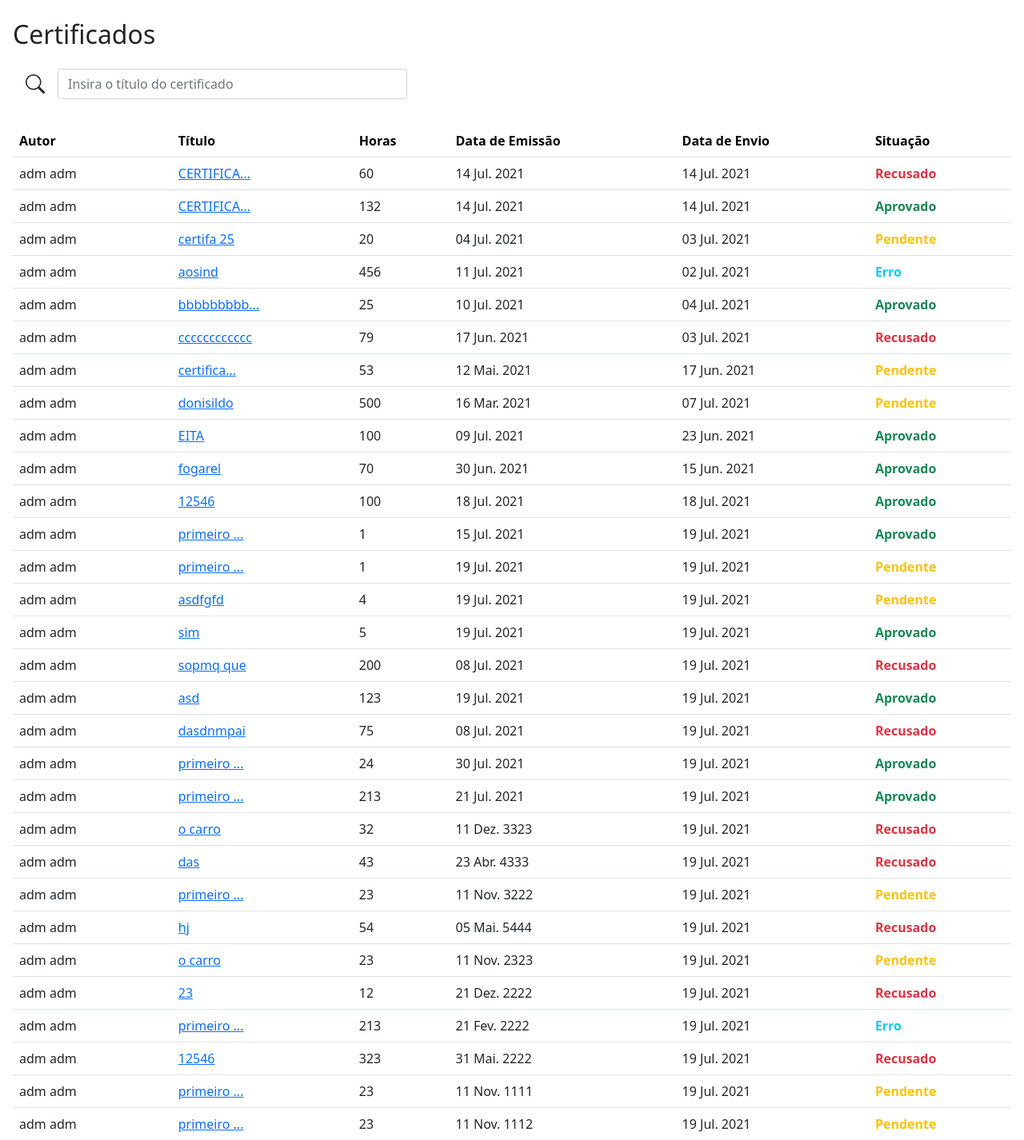
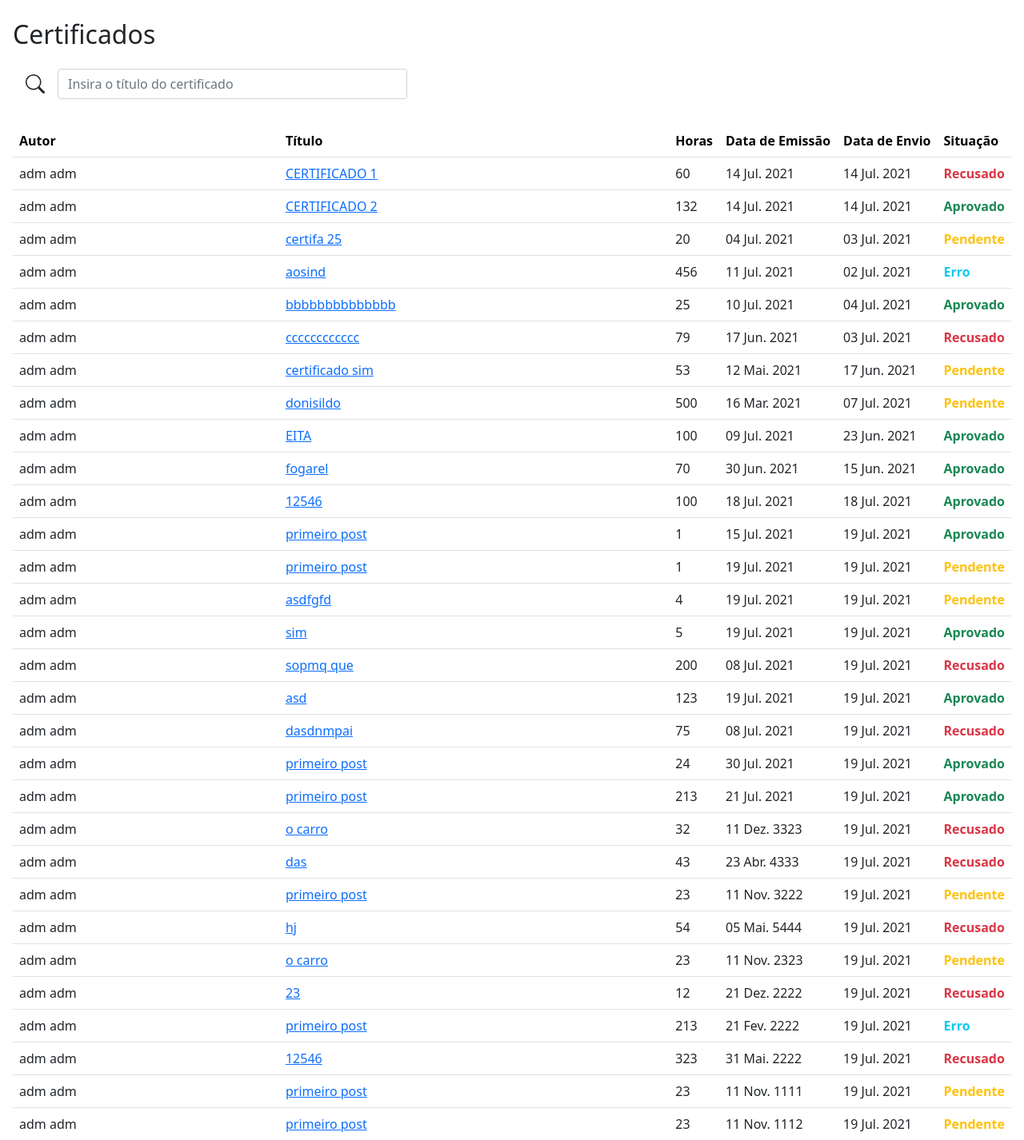
Before and after one commit to PHSouthier/Gerenciamento-e-valida-o-de-certificados, a Django app: page /certificados/todos/ in a window 1280 px wide. Shown: the part 64-1490 px from the top of the page at 80% size. Run offline with Django 3.2, Linux system fonts and the light colour scheme; data comes from the database, SQL or seed files in the repository; both versions use the stored data as it was after the commit.

Commit message:
Apresentação de autor e título arrumado

```diff
--- a/certificados/models.py
+++ b/certificados/models.py
@@ -17,18 +17,18 @@ class Certificado(models.Model):
     def tamanho_titulo(self):
         t = len(self.titulo)
 
-        if t <= 12:
-            return self.titulo[0:12]
+        if t <= 120:
+            return self.titulo[0:120]
         else:
-            return self.titulo[0:9] + "..."
+            return self.titulo[0:117] + "..."
 
     def tamanho_autor(self):
         a = len(self.usuario.first_name + " " + self.usuario.last_name)
 
-        if a <= 11:
-            return (self.usuario.first_name + " " + self.usuario.last_name)[0:11]
+        if a <= 100:
+            return (self.usuario.first_name + " " + self.usuario.last_name)[0:100]
         else:
-            return (self.usuario.first_name + " " + self.usuario.last_name)[0:9] + "..."
+            return (self.usuario.first_name + " " + self.usuario.last_name)[0:97] + "..."
 
 class Categoria(models.Model):
     nome = models.CharField(max_length=100)
--- a/certificados/static/certificados/css.css
+++ b/certificados/static/certificados/css.css
@@ -71,6 +71,14 @@
     left: 50%;
     transform: translate(-50%, 0);
     max-width: 90%;
+    word-break: break-all;
+}
+
+.break-all {
+    word-break: break-all;
+}
+
+.break-word {
     word-wrap: break-word;
 }
 
--- a/certificados/templates/certificados/certificados.html
+++ b/certificados/templates/certificados/certificados.html
@@ -30,8 +30,8 @@
         <div>
             {% for p in lista_certificados %}
                 <tr id="tabela_{{p}}" style="display: normal;" class="elementos_tabela">
-                    <td>{{p.tamanho_autor}}</td>
-                    <td><a id="titulo_tabela_{{p}}" href="/certificados/{{ p.id }}">{{p.tamanho_titulo}}</a></td>
+                    <td class="break-word">{{p.tamanho_autor}}</td>
+                    <td class="break-all"><a id="titulo_tabela_{{p}}" href="/certificados/{{ p.id }}">{{p.tamanho_titulo}}</a></td>
                     <td class="form-horas"> {{p.horas}} </td>
                     <td class="form-data-emissao"> {{p.data_emissao|date:'d M. Y'}} </td>
                     <td> {{p.data_envio|date:'d M. Y'}} </td>
--- a/certificados/templates/certificados/index.html
+++ b/certificados/templates/certificados/index.html
@@ -15,8 +15,8 @@
             </tr>
         {% for p in lista_certificados %}
             <tr id="tabela_{{p}}" style="display: normal;" class="elementos_tabela">
-                <td>{{p.tamanho_autor}}</td>
-                <td id="titulo_tabela_{{p}}"><a href="/certificados/{{ p.id }}">{{p.tamanho_titulo}}</a></td>
+                <td class="break-word">{{p.tamanho_autor}}</td>
+                <td class="break-all" id="titulo_tabela_{{p}}"><a href="/certificados/{{ p.id }}">{{p.tamanho_titulo}}</a></td>
                 <td class="form-horas"> {{p.horas}} </td>
                 <td class="form-data-emissao"> {{p.data_emissao|date:'d M. Y'}} </td>
                 <td> {{p.data_envio|date:'d M. Y'}} </td>
```
Also changed, not shown: db.sqlite3.
